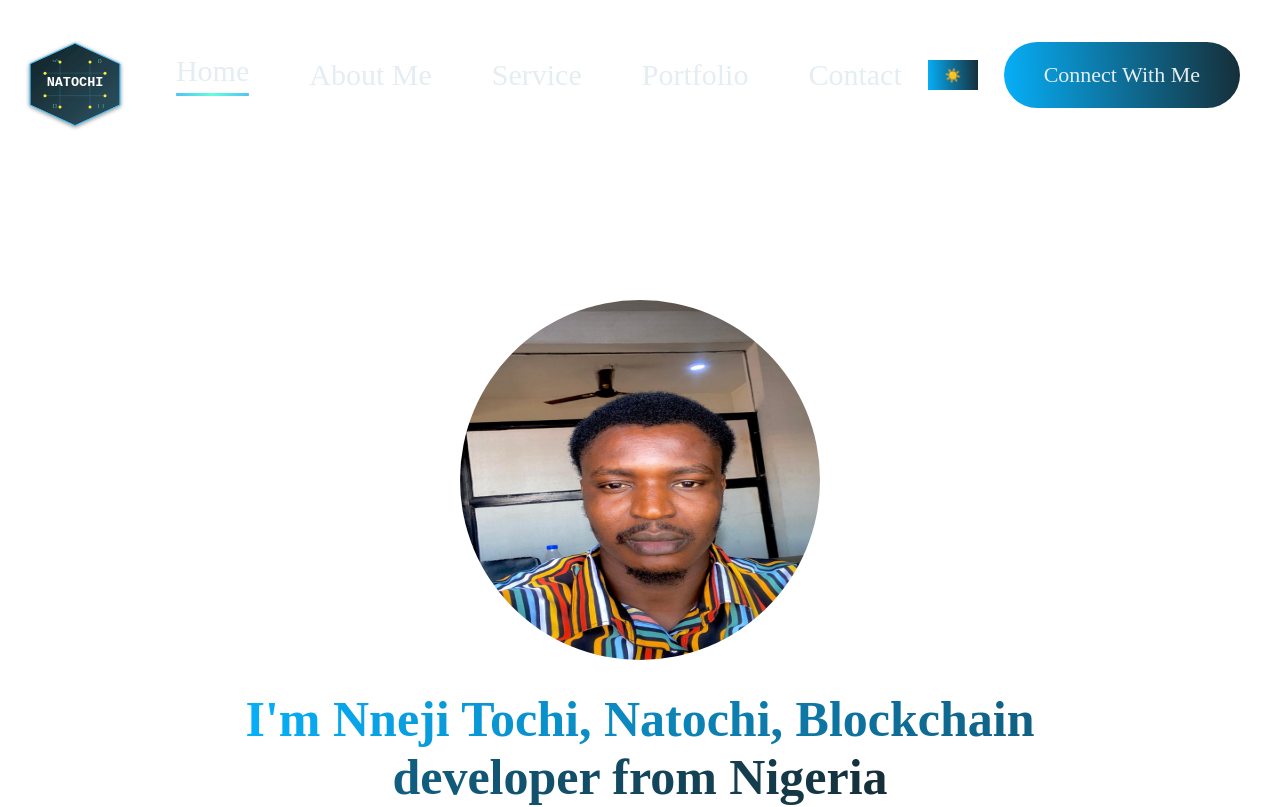
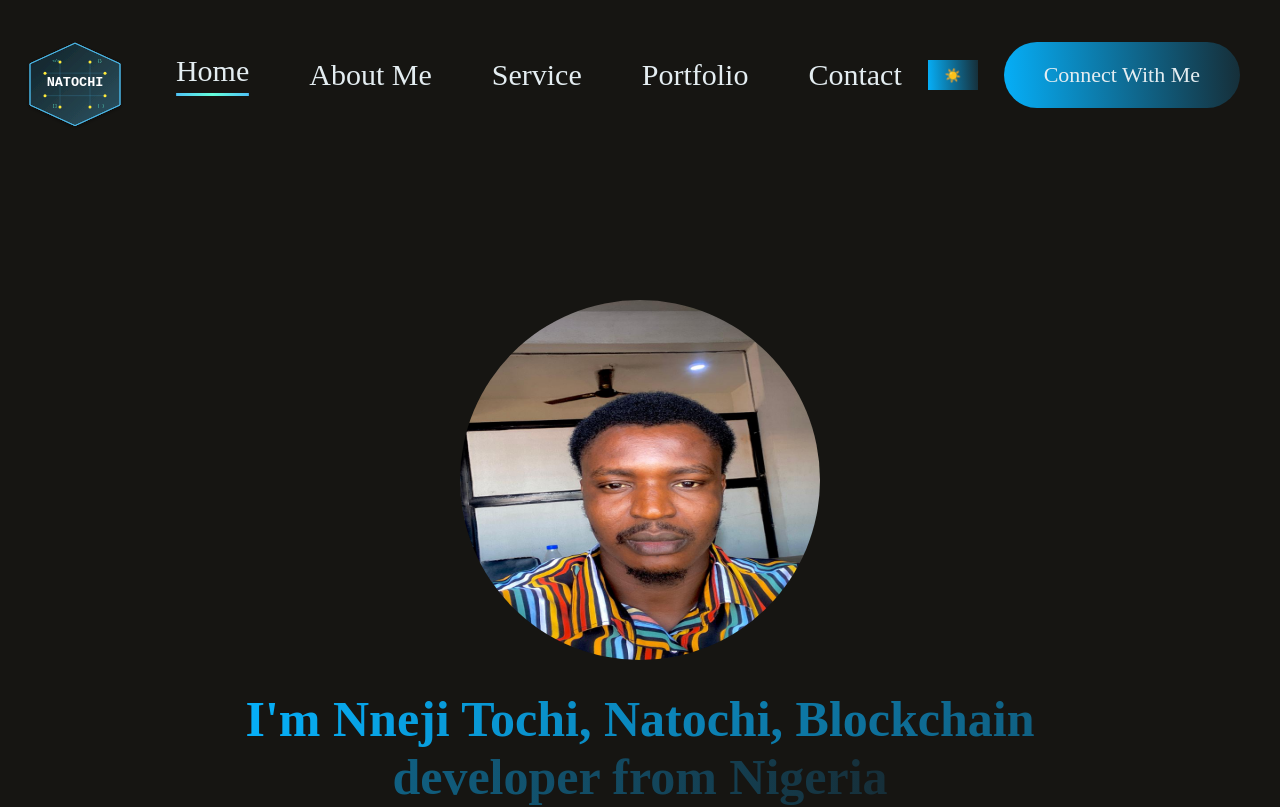
Before and after one commit to DaniTechdev/MyPortfolio-Natochi-, a Next.js app: page / in a window 1280 px wide. Shown: the top 807 px of the page. Built offline with nearby package versions, Linux system fonts and the light colour scheme.

Commit message:
change the default theme to dark

```diff
--- a/styles/globals.css
+++ b/styles/globals.css
@@ -102,7 +102,7 @@ a {
 }
 
 body {
-  /* background-color: var(--background); */
+  background-color: var(--background);
   /* color: var(--text); */
   transition: all 0.3s ease;
 }
```
